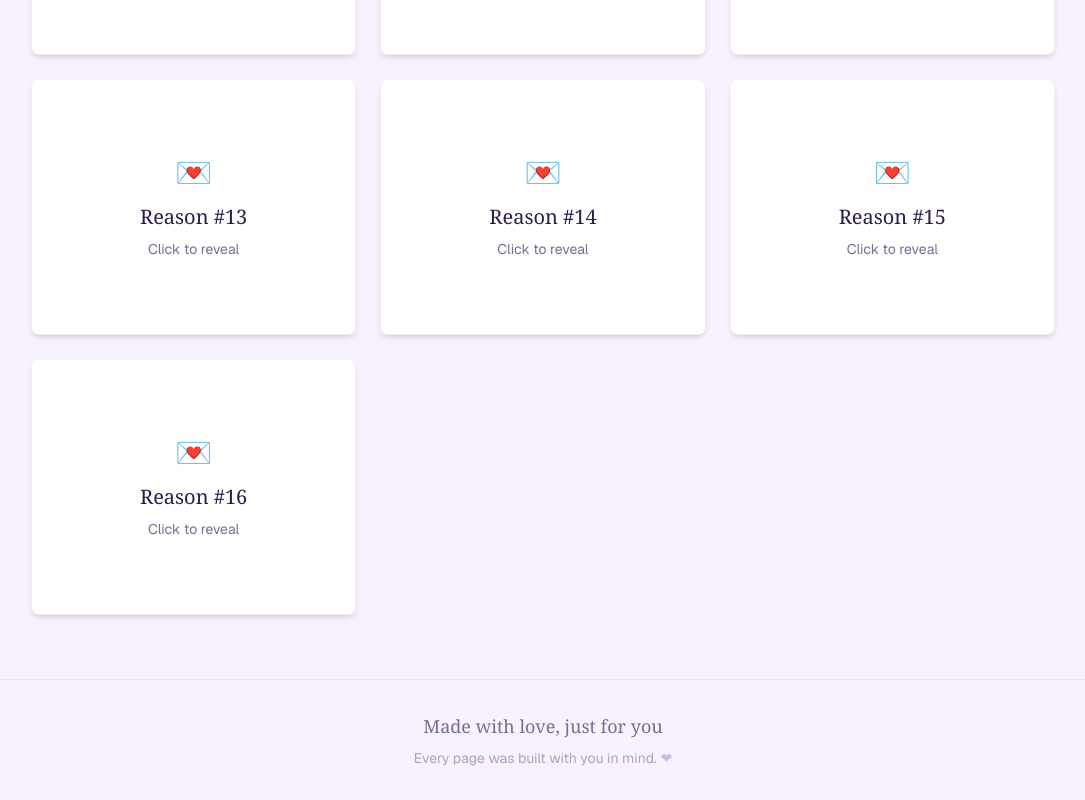
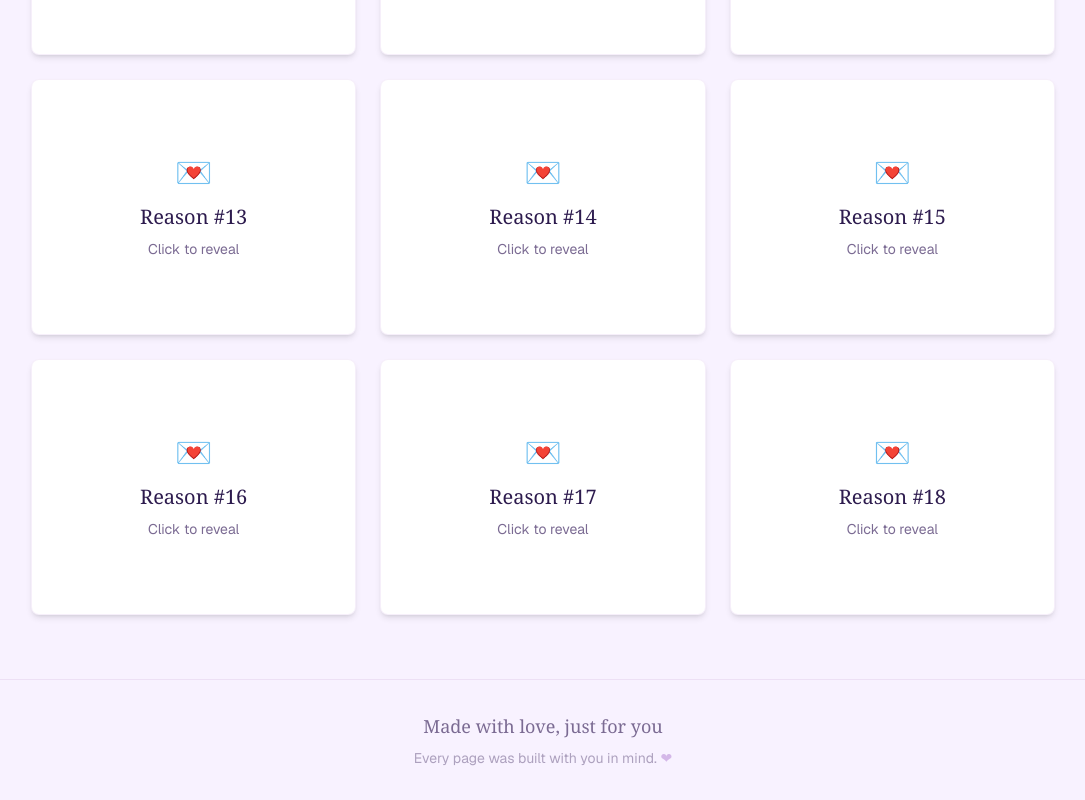
Before and after one commit to SableStack/for-her, a Next.js app: page /reasons in a window 1280 px wide. Shown: the part 1309-2109 px from the top of the page, without its empty margins (97-1182 px from the left). Built offline with nearby package versions, Linux system fonts and the light colour scheme.

Commit message:
Add Reason #18 to the reasons list

```diff
--- a/src/data/reasons.ts
+++ b/src/data/reasons.ts
@@ -85,4 +85,14 @@ export const reasons: Reason[] = [
     title: "Reason #16",
     message: "Just got back from her place, saw cute pictures of her when she was younger and when I was about to leave she called me back, she wanted to dab me up, funny thing is I don't think she was joking either, she's so priceless, also got to hear her cute laugh, couldn't stop smiling."
   },
+  {
+    id: 17,
+    title: "Reason #17",
+    message: "She sent me pictures today, made me feel weak, so weak that I just had to put it here lol. The rock aesthetic really looked good but I didn't want to say anything cause I'm not trying to encourage her, I still prefer the sun dress. Sometimes I'm confused as to how I feel about anything then she does something and I'm suddenly so sure that I love her so much"
+  },
+  {
+    id: 18,
+    title: "Reason #18",
+    message: "She said the grape she's having tastes like me, made me smile, and also made me question everything again lol"
+  },
 ];
```
